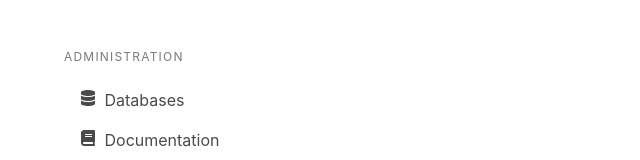
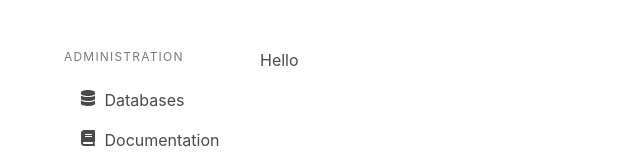
Before and after one commit to Angra-DB/frontend, a Vue app: page /#/db in a window 1280 px wide. Shown: the top 160 px of the page, without its empty margins (0-640 px from the left). Built offline with nearby package versions, Linux system fonts and the light colour scheme.

Commit message:
Added Databases page

```diff
--- /dev/null
+++ b/src/pages/Databases.vue
@@ -0,0 +1,15 @@
+<template>
+    <div>
+        Hello
+    </div>
+</template>
+
+<script>
+    export default {
+
+    }
+</script>
+
+<style scoped>
+
+</style>
--- a/src/routes.js
+++ b/src/routes.js
@@ -1,8 +1,8 @@
-import HomePage from './pages/homepage/HomePage'
+import Databases from './pages/Databases'
 
 export default [
     {
-      path: '/',
-      component: HomePage
+      path: '/db',
+      component: Databases
     }
   ];
```
